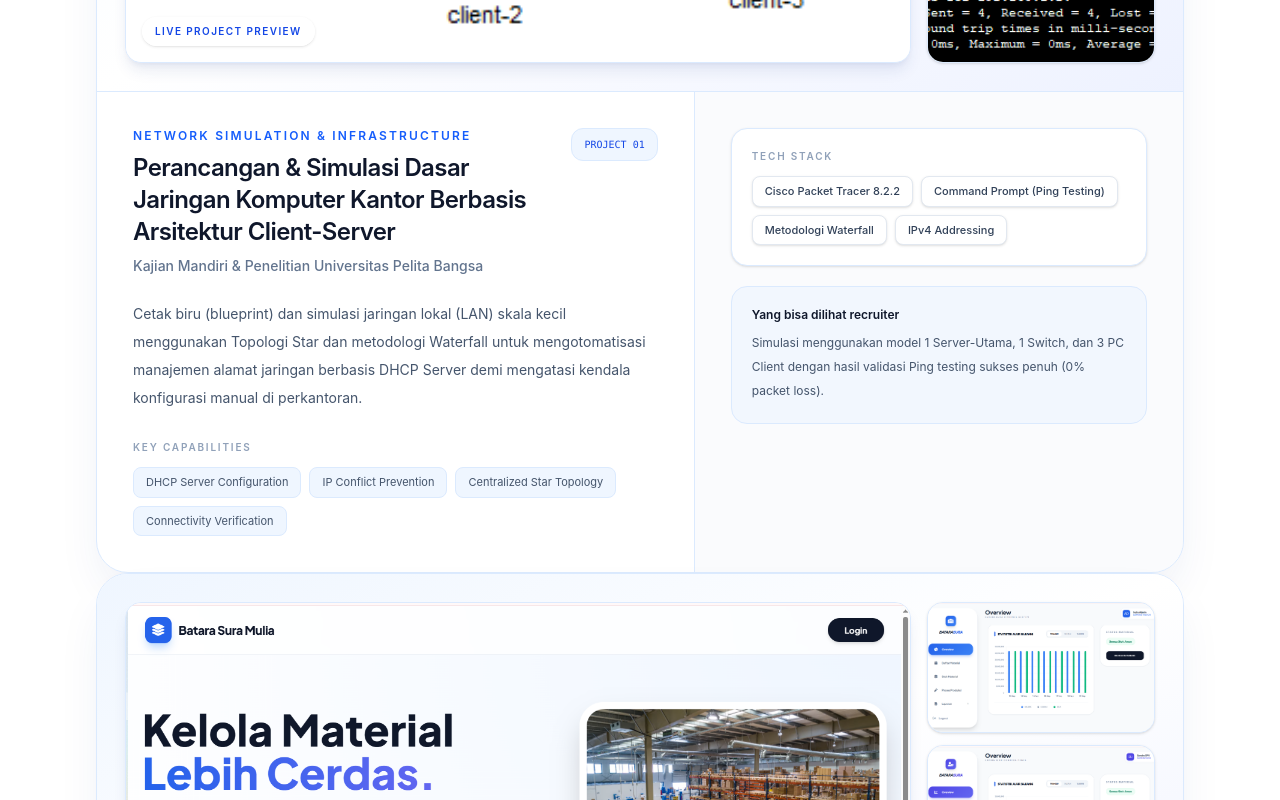
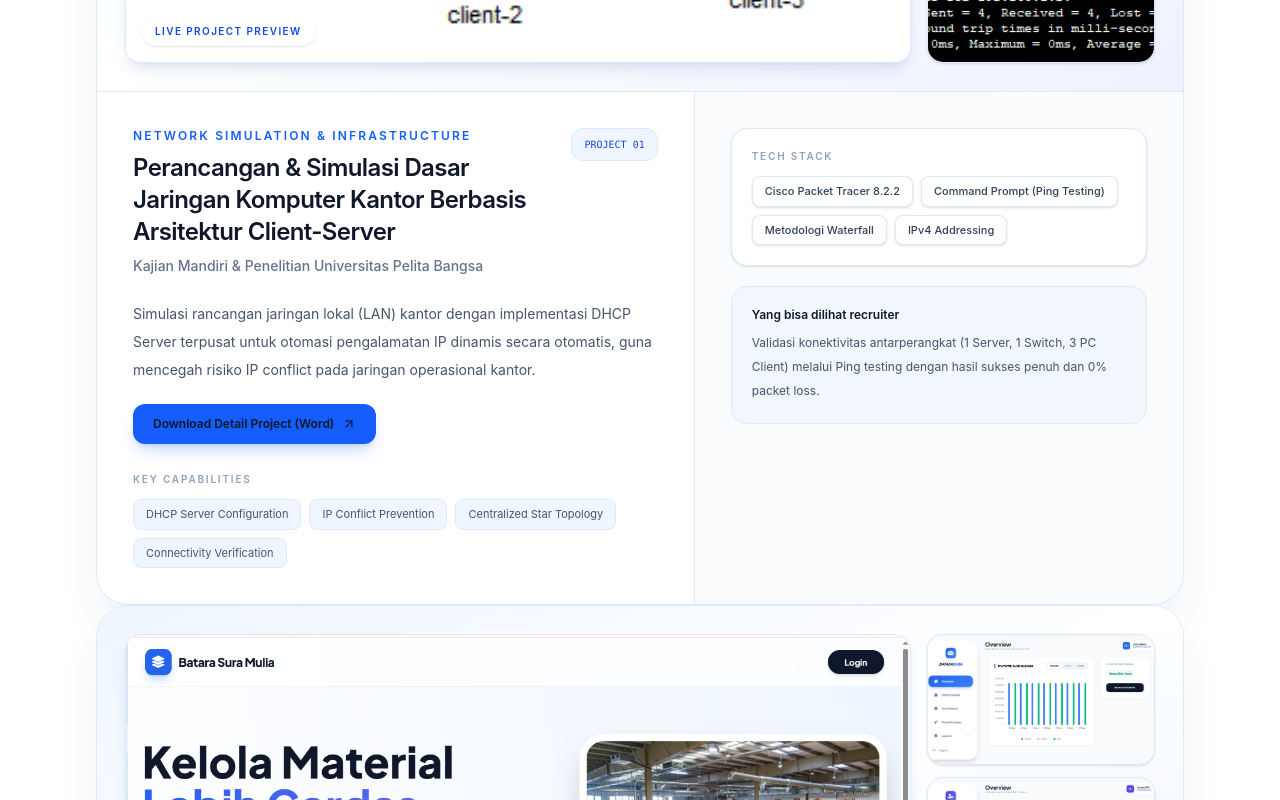
Before and after one commit to namasayafrans/Web-Portofolio, a Next.js app: page / in a window 1280 px wide. Shown: the part 3523-4323 px from the top of the page. Built offline with nearby package versions, Linux system fonts and the light colour scheme.

Commit message:
ganti subject

```diff
--- a/app/page.tsx
+++ b/app/page.tsx
@@ -72,12 +72,13 @@ const projects = [
     title: "Perancangan & Simulasi Dasar Jaringan Komputer Kantor Berbasis Arsitektur Client-Server",
     company: "Kajian Mandiri & Penelitian Universitas Pelita Bangsa",
     description:
-      "Cetak biru (blueprint) dan simulasi jaringan lokal (LAN) skala kecil menggunakan Topologi Star dan metodologi Waterfall untuk mengotomatisasi manajemen alamat jaringan berbasis DHCP Server demi mengatasi kendala konfigurasi manual di perkantoran.",
+      "Simulasi rancangan jaringan lokal (LAN) kantor dengan implementasi DHCP Server terpusat untuk otomasi pengalamatan IP dinamis secara otomatis, guna mencegah risiko IP conflict pada jaringan operasional kantor.",
     role: "Network Simulation & Infrastructure",
     stack: ["Cisco Packet Tracer 8.2.2", "Command Prompt (Ping Testing)", "Metodologi Waterfall", "IPv4 Addressing"],
     features: ["DHCP Server Configuration", "IP Conflict Prevention", "Centralized Star Topology", "Connectivity Verification"],
     recruiterNote:
-      "Simulasi menggunakan model 1 Server-Utama, 1 Switch, dan 3 PC Client dengan hasil validasi Ping testing sukses penuh (0% packet loss).",
+      "Validasi konektivitas antarperangkat (1 Server, 1 Switch, 3 PC Client) melalui Ping testing dengan hasil sukses penuh dan 0% packet loss.",
+    cvDownload: "/documents/paper-it-infrastruktur.docx",
     github: "",
     demo: "",
     screenshots: [
@@ -382,6 +383,17 @@ export default function Home() {
 
                 <p className="mt-6 max-w-3xl text-sm leading-7 text-slate-600">{project.description}</p>
 
+                {project.number === "01" && (
+                  <a
+                    href={project.cvDownload}
+                    download
+                    className="mt-5 inline-flex items-center justify-center gap-2 rounded-xl bg-blue-600 px-5 py-3 text-xs font-semibold text-white shadow-lg shadow-blue-600/20 transition hover:-translate-y-0.5 hover:bg-blue-700"
+                  >
+                    Download Detail Project (Word)
+                    <Icon.ArrowUpRight size={14} />
+                  </a>
+                )}
+
                 <div className="mt-7">
                   <div className="text-[10px] font-semibold uppercase tracking-[0.18em] text-slate-400">Key capabilities</div>
                   <div className="mt-3 flex flex-wrap gap-2">
```
Also changed, not shown: public/documents/README.txt (added), 1 other file (tests, documents, lock files or other folders).
